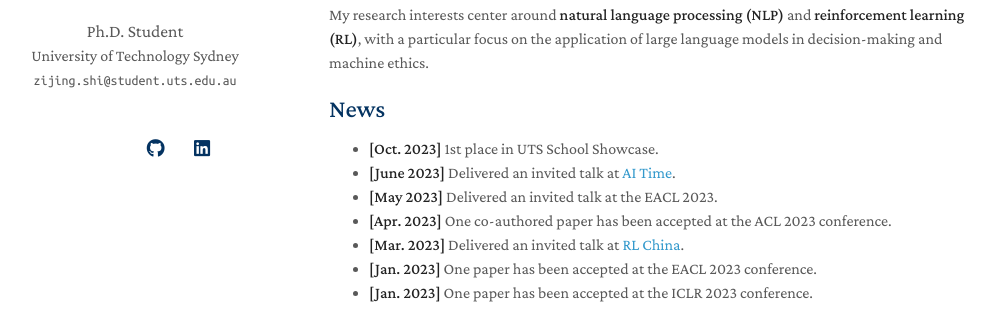
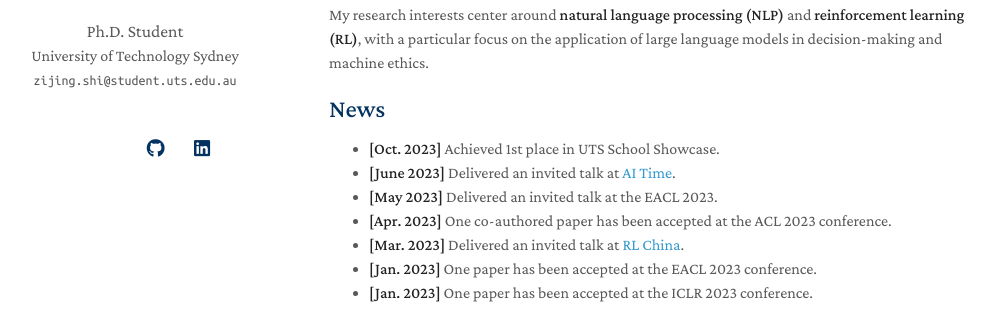
Before and after one commit to winni18/winni18.github.io, a Jekyll site: the page built from index.md, in a window 1280 px wide and 1158 px high. Shown: the part 222-550 px from the top of the window, without its empty margins (141-1136 px from the left). Built offline with Jekyll 4.4.1, drawn with Linux system fonts in a browser that asks for light colours; nearby versions of some CDN libraries; a style sheet for code colours, icons or effects is not loaded; our own code applies the rules of GitHub Pages for plain Markdown files.

Commit message:
Update index.md

```diff
--- a/index.md
+++ b/index.md
@@ -13,7 +13,7 @@ My research interests center around **natural language processing (NLP)** and **
 
 
 ## News
-- **[Oct. 2023]** 1st place in UTS School Showcase.
+- **[Oct. 2023]** Achieved 1st place in UTS School Showcase.
 - **[June 2023]** Delivered an invited talk at [AI Time](https://www.aitime.cn/).
 <!-- - **[May 2023]** Nominated for the Google PhD Fellowship. -->
 - **[May 2023]** Delivered an invited talk at the EACL 2023.
```
